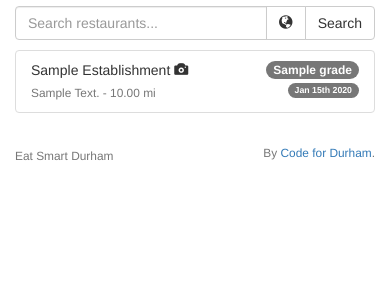
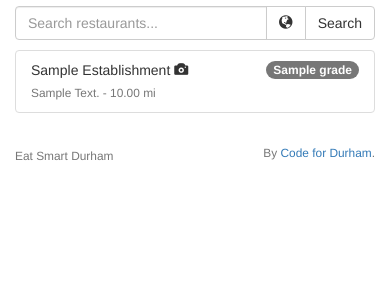
Before and after one commit to codefordurham/food-inspector, a Django app: template eatsmart/templates/inspections/establishment_list.html in a window 390 px wide. Shown: the part 54-351 px from the top of the page. Run offline with Django 3.2, Linux system fonts and the light colour scheme; the template is opened without the code that fills it: most values are stand-ins (such as "Sample title", 1, 10 or a date in 2020); some libraries are stand-ins or nearby versions.

Commit message:
don't show date on mobile listing view to reduce clutter

```diff
--- a/eatsmart/templates/inspections/establishment_list.html
+++ b/eatsmart/templates/inspections/establishment_list.html
@@ -23,7 +23,7 @@
             <h5 class="list-group-item-heading">{{ establishment|title }}
                 {% if establishment.property_id %}<span class="glyphicon glyphicon-camera"></span>{% endif %}
             </h5>
-            {% if establishment.insp_date %}<span class="badge badge-date">{{ establishment.insp_date|date:"M dS Y" }}</span>{% endif %}
+            {% if establishment.insp_date %}<span class="badge badge-date hidden-xs">{{ establishment.insp_date|date:"M dS Y" }}</span>{% endif %}
             <p class="list-group-item-text">
                 <span class='text-muted small'>{{ establishment.address|title }} - {{ establishment.distance.mi|floatformat:"2" }} mi</span>
             </p>
```
